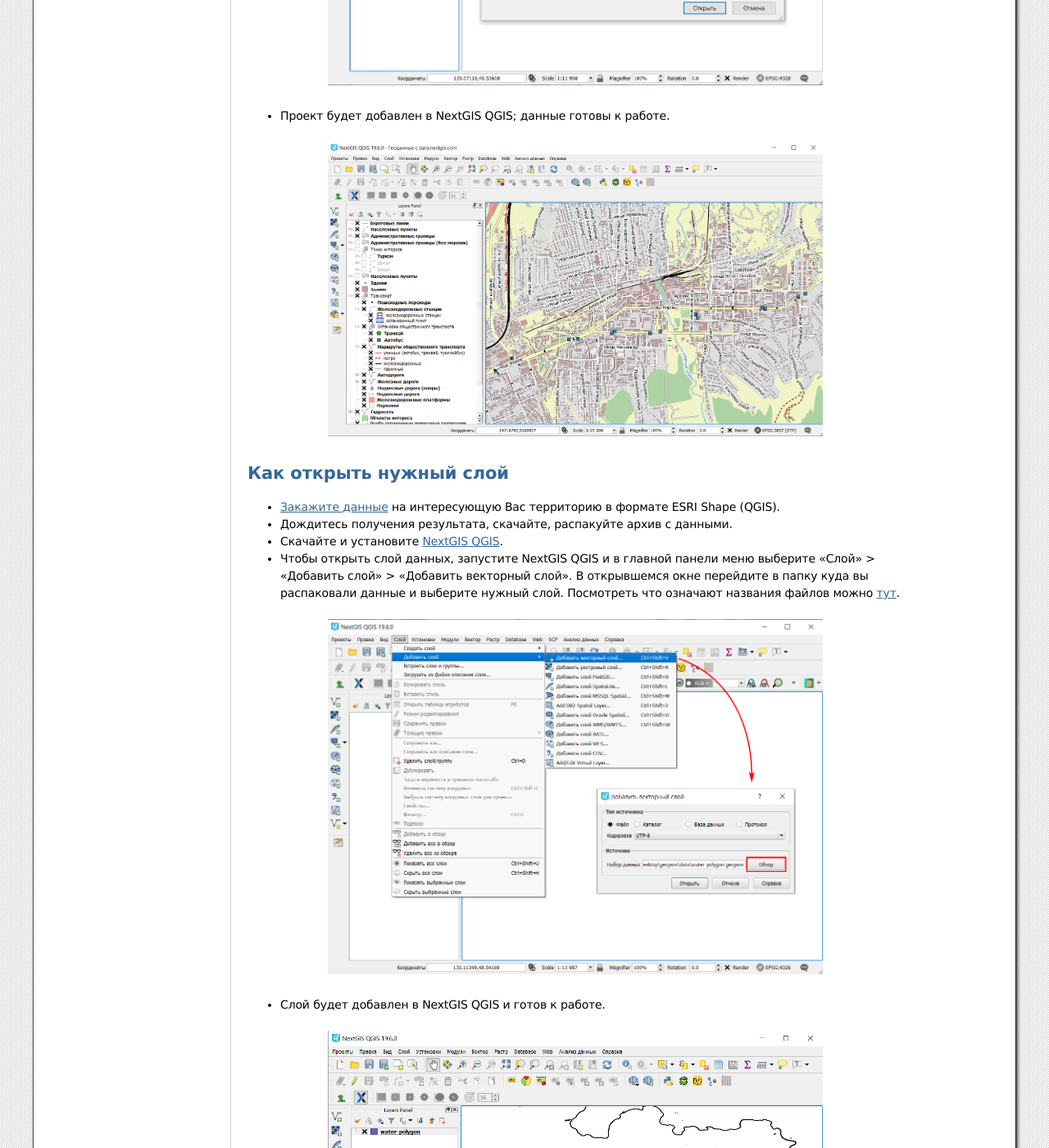
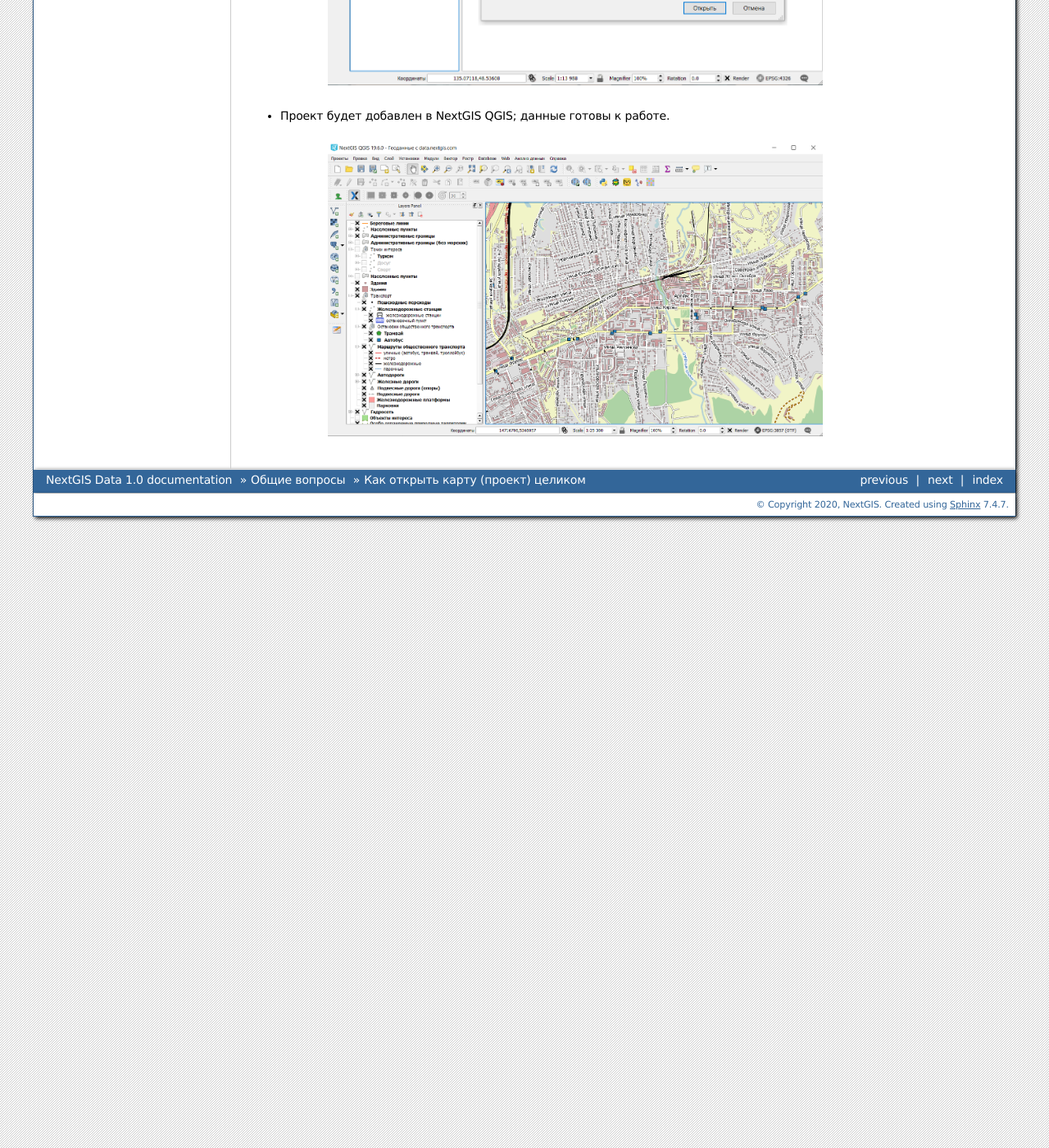
Before and after one commit to nextgis/docs_data, a Sphinx documentation site: the page built from source/open_map.rst, in a window 1280 px wide and 1400 px high, scrolled down 569 px. Shown: the whole window at 82% size. Built offline with Sphinx 7.4.7, drawn with Linux system fonts in a browser that asks for light colours; formulas are drawn with MathJax 3; pages that are not in the unit, such as notebooks, are missing from menus; some of the changed text lies outside the part shown.

Commit message:
keep only part about the map

```diff
--- a/source/open_map.rst
+++ b/source/open_map.rst
@@ -19,34 +19,3 @@
    :name: open_map2
    :align: center
    :width: 16cm
-
-Как открыть нужный слой
-=======================
-
-* `Закажите данные <https://data.nextgis.com/ru/>`_ на интересующую Вас территорию в формате ESRI Shape (QGIS).
-* Дождитесь получения результата, скачайте, распакуйте архив с данными.
-* Скачайте и установите `NextGIS QGIS <https://nextgis.ru/nextgis-qgis/>`_.
-* Чтобы открыть слой данных, запустите NextGIS QGIS и в главной панели меню выберите «Слой» > «Добавить слой» > «Добавить векторный слой». В открывшемся окне перейдите в папку куда вы распаковали данные и выберите нужный слой. Посмотреть что означают названия файлов можно `тут <https://data.nextgis.com/ru/layers/>`_.
-
-.. figure:: _static/open_map3.png
-   :name: open_map3
-   :align: center
-   :width: 16cm
-
-* Слой будет добавлен в NextGIS QGIS и готов к работе.
-
-.. figure:: _static/open_map4.png
-   :name: open_map4
-   :align: center
-   :width: 16cm
-
-* Для просмотра атрибутов определенного слоя, щелкните по нему правой кнопкой мыши и в контекстном меню выберите «Открыть таблицу атрибутов». Откроется окно с атрибутами (характеристиками) объектов, принадлежащих слою. Ознакомиться с перечнем атрибутов для всех слоев можно |location_link|.
-
-.. |location_link| raw:: html
-
-   <a href="https://docs.google.com/spreadsheets/d/1F83dtRH8c7O83E55ox3Kfh8Ibbh2TFL70nF5Iw_33d0/edit#gid=1897387324" target="_blank">здесь</a>
-
-.. figure:: _static/open_map5.png
-   :name: open_map5
-   :align: center
-   :width: 16cm
```
